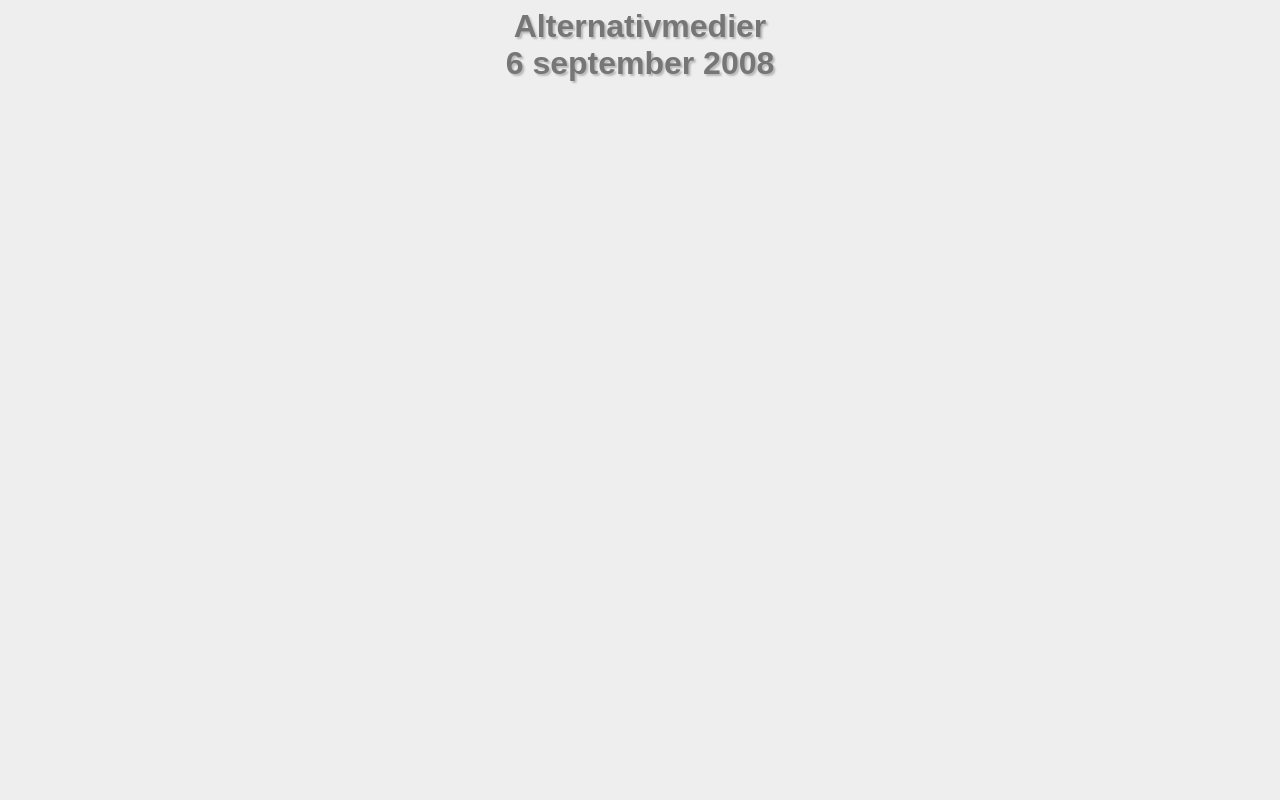
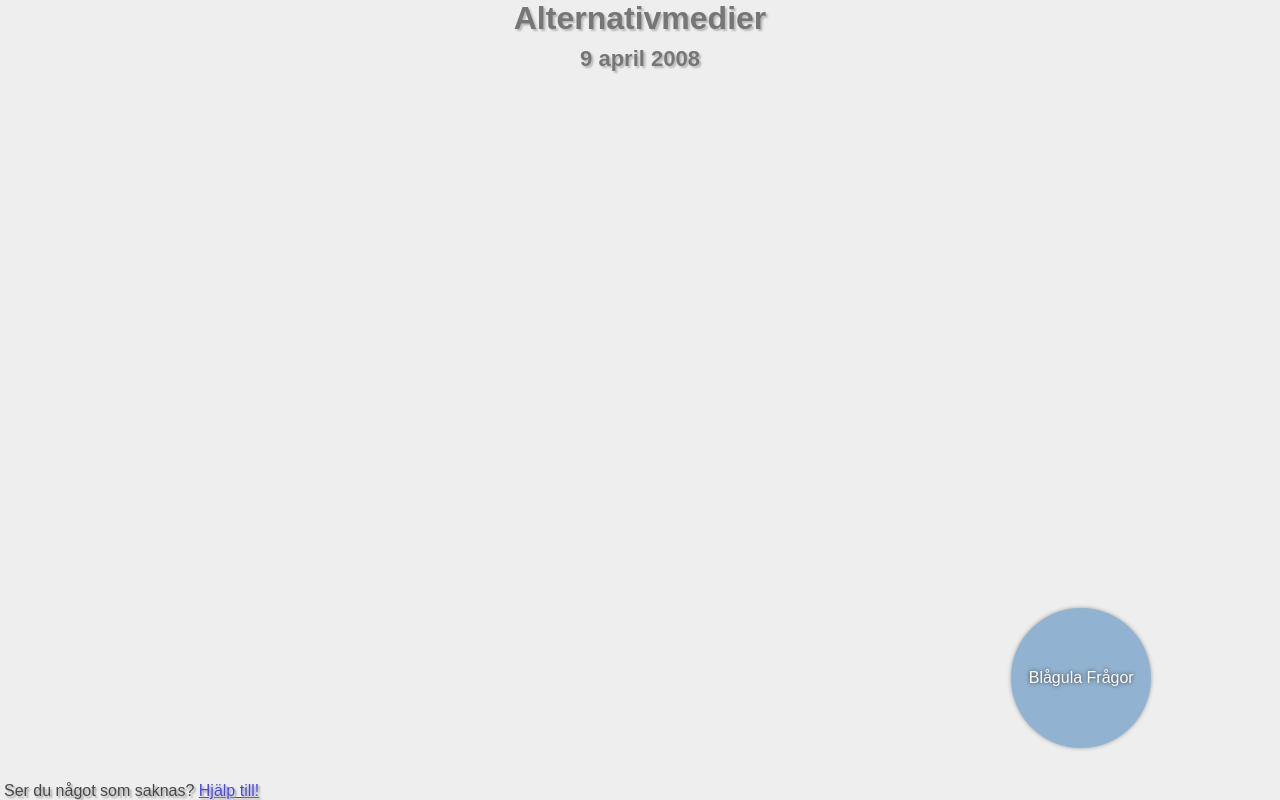
Before and after one commit to AlternativMediaSverige/AlternativMediaSverige, a plain HTML site: page index.html in a window 1280 px wide. Drawn offline with Linux system fonts and the light colour scheme; a web font is replaced by a local one.

Commit message:
First changes

```diff
--- a/data.js
+++ b/data.js
@@ -34,7 +34,7 @@ var data = [
     {
         content: 'Herr Nationell',
         type: 'Podcast',
-        start: '2012-01-01',
+        start: '2009-05-01',
         end: '2012-06-10',
         dateAccuracy: 'Estimated',
     },
@@ -60,9 +60,16 @@ var data = [
         dateAccuracy: 'Verified',
     },
     {
-        content: 'Motgift',
+        content: 'Radio Framåt',
         type: 'Podcast, News, TV',
-        start: '2015-06-01',
+        start: '2012-08-14',
+        end: '2014-02-03',
+        dateAccuracy: 'Estimated',
+    },
+    {
+        content: ' Motgift ',
+        type: 'Podcast, News, TV',
+        start: '2014-02-05',
         end: stillGoingStrong,
         dateAccuracy: 'Estimated',
     },
@@ -108,4 +115,60 @@ var data = [
         end: stillGoingStrong,
         dateAccuracy: 'Estimated',
     },
+    {
+        content: 'Granskning Sverige',
+        type: 'Podcast & TV',
+        start: '2014-03-06',
+        end: stillGoingStrong,
+        dateAccuracy: 'Verified',
+    },
+    {
+        content: 'Dispatch International',
+        type: 'News',
+        start: '2012-01-30',
+        end: '2016-03-01',
+        dateAccuracy: 'Estimated',
+    },
+    {
+        content: 'Den Här Dan',
+        type: 'TV',
+        start: '2018-01-11',
+        end: stillGoingStrong,
+        dateAccuracy: 'Verified',
+    },
+    {
+        content: 'Godmorgon Med Magnus',
+        type: 'Podcast',
+        start: '2016-08-22',
+        end: stillGoingStrong,
+        dateAccuracy: 'Verified',
+    },
+    {
+        content: 'Passningen',
+        type: 'Podcast (sport)',
+        start: '2015-09-01',
+        end: stillGoingStrong,
+        dateAccuracy: 'Estimated',
+    },
+    {
+        content: 'Kafferepet',
+        type: 'Podcast',
+        start: '2016-03-22',
+        end: '2017-12-08',
+        dateAccuracy: 'Verified',
+    },
+    {
+        content: 'Spelnationen',
+        type: 'Podcast',
+        start: '2016-09-12',
+        end: '2017-04-26',
+        dateAccuracy: 'Verified',
+    },
+    {
+        content: 'Blågula Frågor',
+        type: 'Podcast & News',
+        start: '1995-01-01',
+        end: '2016-11-24',
+        dateAccuracy: 'Estimated',
+    },
 ];
--- a/index.html
+++ b/index.html
@@ -9,17 +9,18 @@
 </head>
 <body>
 <h1>Alternativmedier<br>
-    <span id="time"></span><br>
-    <!--<input type="range" min="946684800" max="9466848001" value="946684800" id="myRange">-->
+    <span id="time"></span>
 </h1>
+<!--<input type="range" min="946684800" max="9466848001" value="946684800" id="myRange">-->
+
 <div id="bubbleWrap">
 </div>
-
+<div id="description">Ser du något som saknas? <a href="https://github.com/AlternativMediaSverige/AlternativMediaSverige">Hjälp till!</a></div>
 <script>
     //var hej = parseInt(document.getElementById("myRange").value);
     //document.getElementById("myRange").max = Math.round(timestamp/1000);
     var d = new Date('2008-01-01');
-    var drawInterval = setInterval(myTimer, 20);
+    var drawInterval = setInterval(myTimer, 50);
     var timestamp = +new Date();
     drawDate();
 
@@ -43,10 +44,11 @@
                 newElement.id = 'bubble' + i;
                 newElement.className = "bubble";
                 newElement.innerHTML = data[i].content;
-                newElement.style.left = Math.floor(Math.random() * 80) + 0 + '%';
+                newElement.style.left = Math.floor(Math.random() * 85) + 0 + '%';
                 newElement.style.top = Math.floor(Math.random() * 80) + 10 + '%';
                 newElement.style.width = size;
                 newElement.style.height = size;
+                newElement.style.opacity = "0.8";
                 newElement.style.lineHeight = size;
                 newElement.style.backgroundColor = getRandomColor();
 
@@ -56,8 +58,8 @@
 
             if (normalizeDate(d) > data[i].end && bubbleElement) {
                 var element = bubbleElement;
-                element.outerHTML = "";
-                delete element;
+                element.style.opacity = "0";
+                setTimeout(function(){ element.style.display = "none"; }, 3000);
             }
         }
     }
--- a/style.css
+++ b/style.css
@@ -1,6 +1,7 @@
 body, html {
     font-family: 'Mukta Malar', sans-serif;
     background: #eee;
+    margin: 0px;
 }
 
 h1 {
@@ -12,6 +13,23 @@ h1 {
     position: relative;
     text-shadow: 2px 2px 2px #848484;
     opacity: 0.5;
+}
+
+#description {
+    color: #000000;
+    text-align: center;
+    padding: 0px;
+    margin: 0px;
+    z-index: 500;
+    position: relative;
+    text-shadow: 2px 2px 2px #848484;
+    opacity: 0.7;
+    position: absolute;
+    bottom: 0px;
+    padding-left: 4px;
+}
+#time{
+    font-size:22px;
 }
 
 .bubble {
@@ -27,6 +45,9 @@ h1 {
     text-shadow: 0px 0px 4px black;
     cursor: all-scroll;
     box-shadow: 0px 0px 4px #8c8c8c;
+    opacity:0.8;
+    -webkit-transition: opacity 3s; /* Safari */
+    transition: opacity 3s;
 
     -webkit-touch-callout: none;
     -webkit-user-select: none;
```
